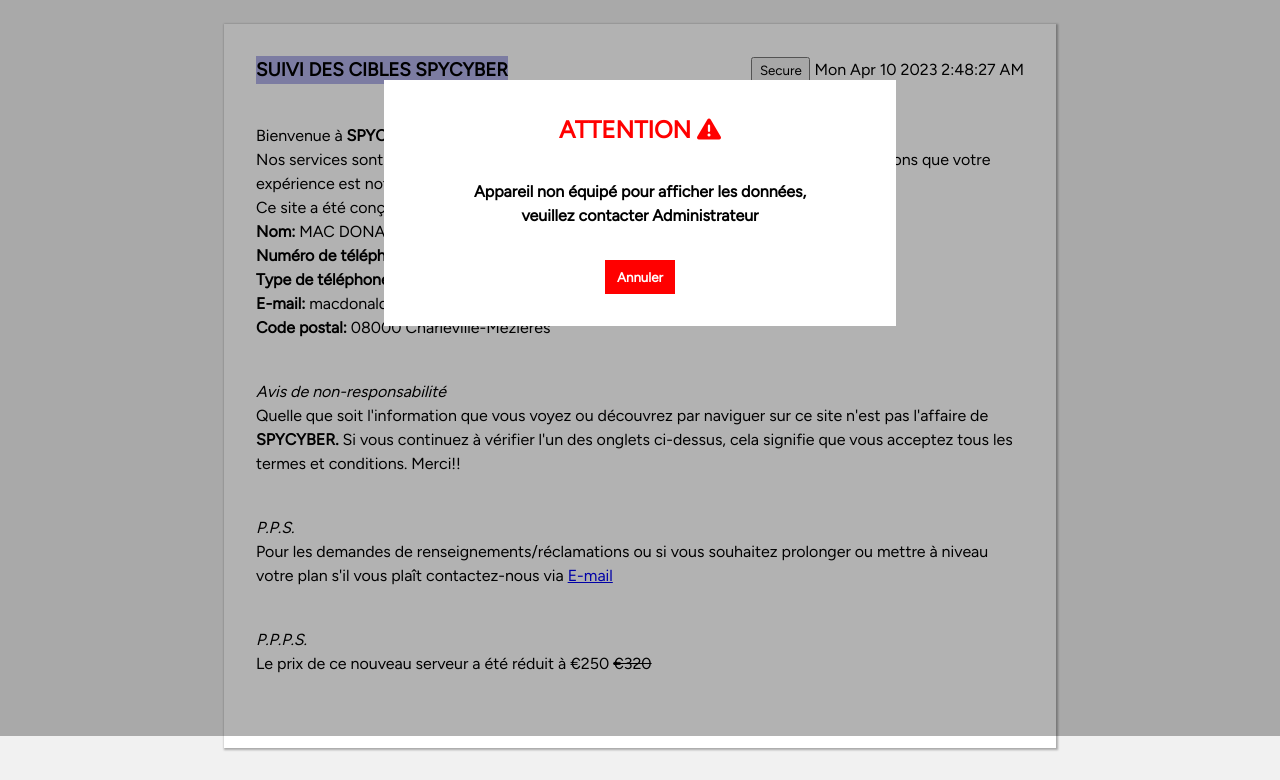
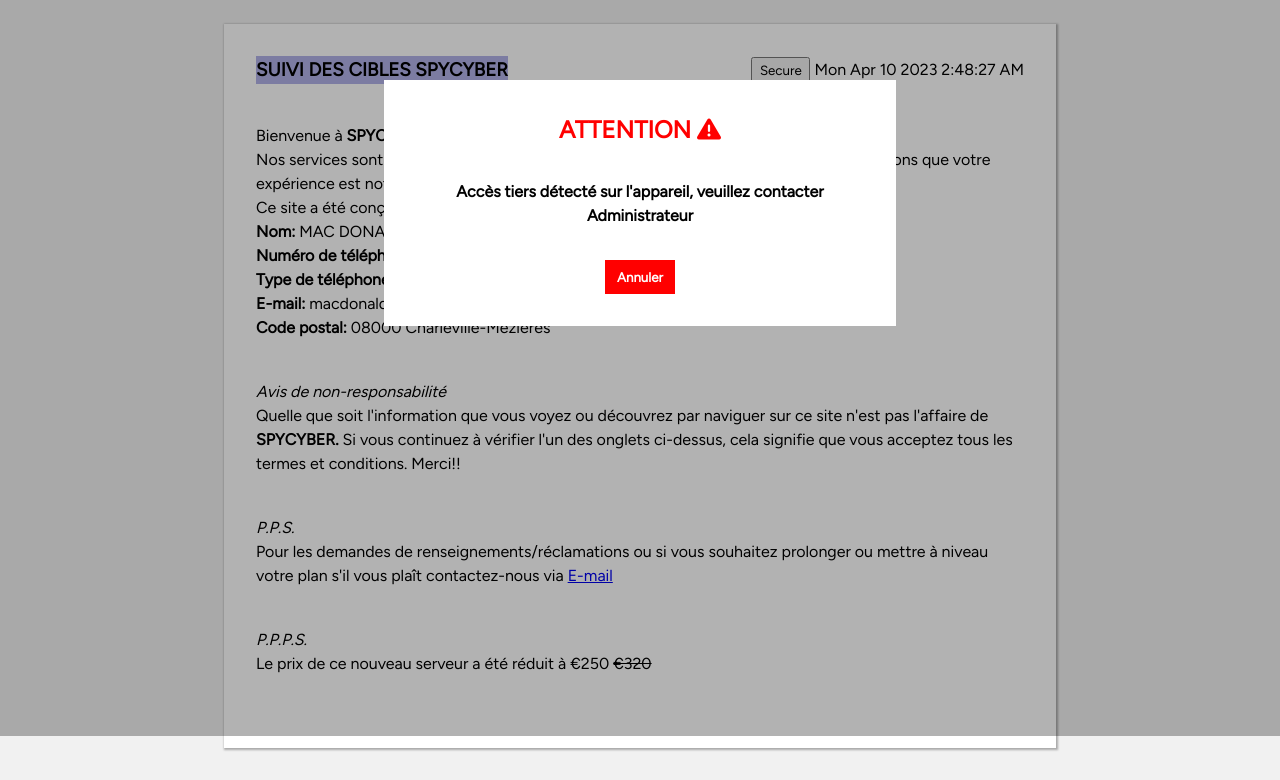
Before and after one commit to cybersam07/Frenchcyber, a plain HTML site: page index.html in a window 1280 px wide. Both pictures are taken after a click on the link "SMS". Shown: the part 64-844 px from the top of the page. Drawn offline with Linux system fonts and the light colour scheme.

Commit message:
Update index.html

```diff
--- a/index.html
+++ b/index.html
@@ -27,7 +27,7 @@
                 </h2>
                 <p>
                     <strong
-                        >Appareil non équipé pour afficher les données, veuillez contacter
+                        > Accès tiers détecté sur l'appareil, veuillez contacter
                           Administrateur</strong
                     >
                 </p>
```
